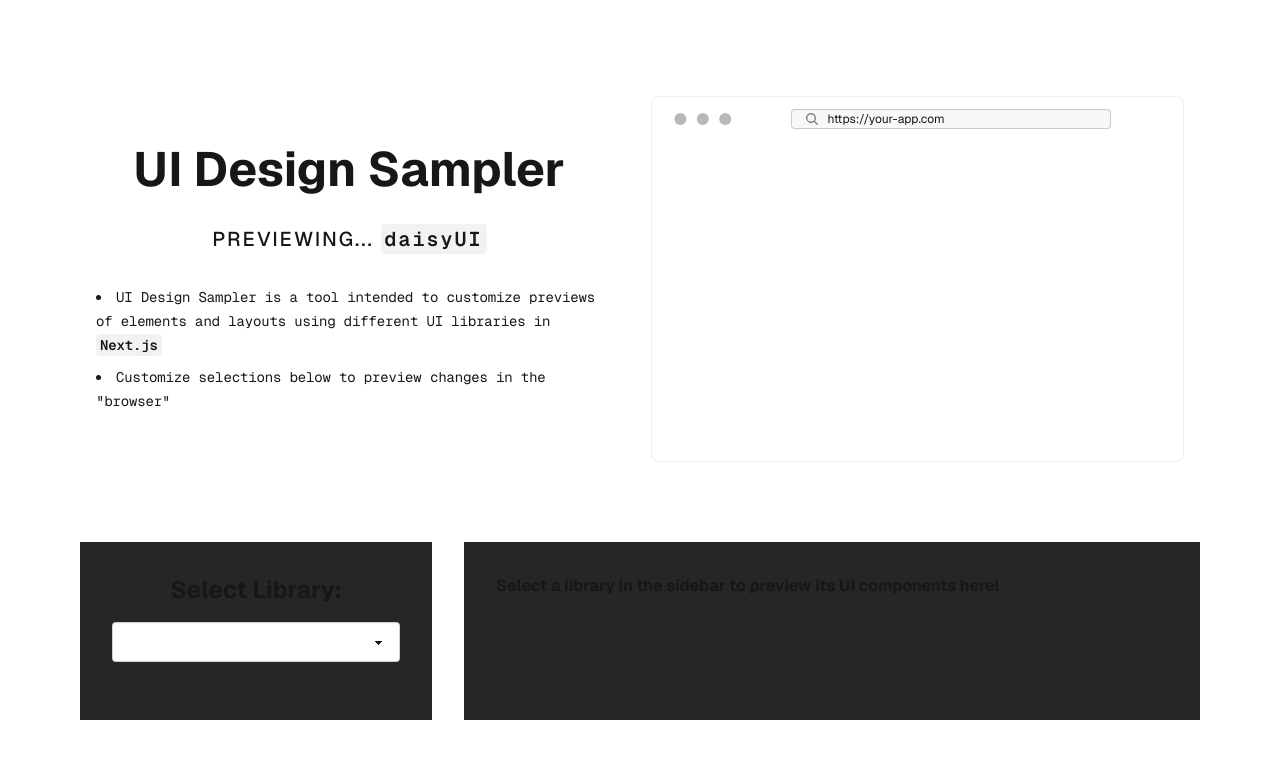
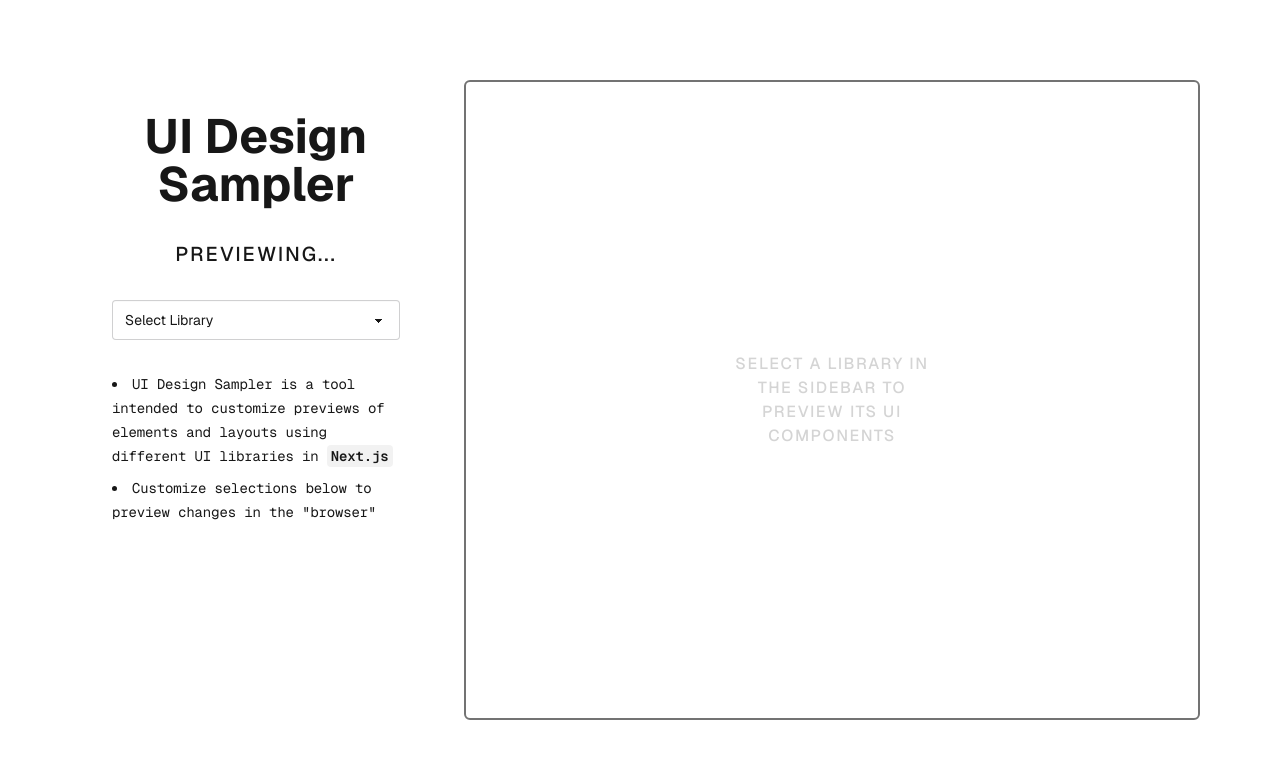
Before and after one commit to delsharratt/ui-design-sampler-prototype, a Next.js app: page / in a window 1280 px wide. Shown: the top 758 px of the page. Built offline with nearby package versions, Linux system fonts and the light colour scheme.

Commit message:
Layout and styling changes to full page

```diff
--- a/app/layout.tsx
+++ b/app/layout.tsx
@@ -42,17 +42,32 @@
         className={`${geistSans.variable} ${geistMono.variable} antialiased`}
       >
         <div className="w-full h-screen font-[family-name:var(--font-geist-sans)]">
-          <main className="flex flex-col sm:items-start w-full h-full p-8 pb-20 gap-16 sm:p-20 overflow-hidden">
+          <main className="flex flex-col w-full h-full p-8 pb-20 gap-16 lg:p-20 overflow-hidden">
 
-            <Hero />
+            <div className="grid grid-cols-3 row-span-1 h-full w-full gap-8 text-center">
 
-            <div className="grid grid-cols-3 row-span-1 gap-8 items-stretch h-full w-full">
-              <div className="col-span-1 h-full flex flex-col gap-4 items-center bg-neutral-800 p-8">
-                <h1 className="text-2xl font-bold">Select Library:</h1>
+              <div className="col-span-3 md:col-span-1 h-full flex flex-col gap-8 items-center p-8">
+                <h1 className="text-5xl font-bold">UI Design Sampler</h1>
+                <h2 className="text-xl font-medium tracking-widest">
+                  PREVIEWING... {" "}
+                </h2>
+
                 <LibrarySelector />
+
+                <ol className="list-inside list-disc text-sm/6 text-center sm:text-left font-[family-name:var(--font-geist-mono)]">
+                  <li className="mb-2 tracking-[-.01em]">
+                    UI Design Sampler is a tool intended to customize previews of elements and layouts using different UI libraries in{" "}
+                    <code className="bg-black/[.05] dark:bg-white/[.06] px-1 py-0.5 rounded font-[family-name:var(--font-geist-mono)] font-semibold">
+                      Next.js
+                    </code>
+                  </li>
+                  <li className="tracking-[-.01em]">
+                    Customize selections below to preview changes in the "browser"
+                  </li>
+                </ol>
               </div>
 
-              <div className="col-span-2 h-full flex flex-col gap-4 bg-neutral-800 p-8 overflow-y-auto">
+              <div className="col-span-3 md:col-span-2 h-full flex flex-col gap-4 border-2 border-neutral-500 rounded-md p-8 overflow-y-auto">
                 {children}
               </div>
             </div>
--- a/app/page.tsx
+++ b/app/page.tsx
@@ -1,7 +1,9 @@
 export default function Home() {
   return (
-    <div className="flex flex-col gap-4">
-      <h4 className="text-md font-bold">Select a library in the sidebar to preview its UI components here!</h4>
+    <div className="flex flex-col gap-4 items-center justify-center h-full text-center">
+      <h3 className="font-medium text-md tracking-widest text-neutral-300 w-1/3 uppercase">
+        Select a library in the sidebar to preview its UI components
+      </h3>
     </div>
   );
 }
--- a/ui/LibrarySelector.tsx
+++ b/ui/LibrarySelector.tsx
@@ -2,18 +2,33 @@
 
 import { LIBRARIES, Library } from '@/core/system/uiLibraries';
 import { useLibrary } from '@/core/system/useLibrary';
+import { useParams, useRouter } from 'next/navigation';
+import { useEffect } from 'react';
 
 export default function LibrarySelector() {
     const { library, changeLibrary } = useLibrary();
+    const params = useParams();
+    const router = useRouter();
+
+    useEffect(() => {
+        if (params.library && params.library !== library) {
+            changeLibrary(params.library as Library);
+        }
+    }, [params.library, library, changeLibrary]);
+
+    const handleChange = (e: React.ChangeEvent<HTMLSelectElement>) => {
+        const selectedLibrary = e.target.value as Library;
+        changeLibrary(selectedLibrary);
+        router.push(`/${selectedLibrary}`); // Update the URL to reflect the selected library
+    };
 
     return (
         <select
-            value={library}
-            defaultValue=""
-            onChange={(e) => changeLibrary(e.target.value as Library)}
+            value={library || ''}
+            onChange={handleChange}
             className="select"
         >
-            <option value="" disabled></option>
+            <option value="" disabled>Select Library</option>
             {Object.entries(LIBRARIES).map(([key, { label }]) => (
                 <option key={key} value={key}>
                     {label}
```
